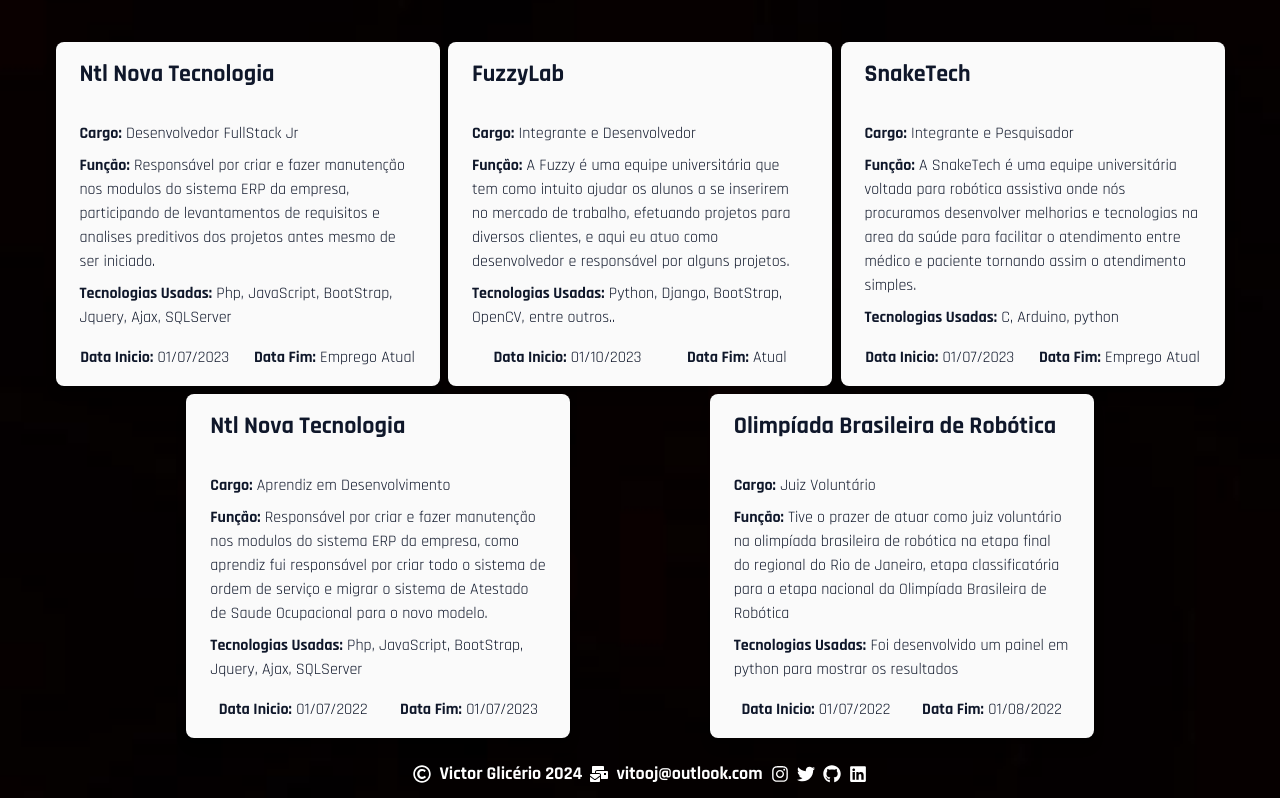
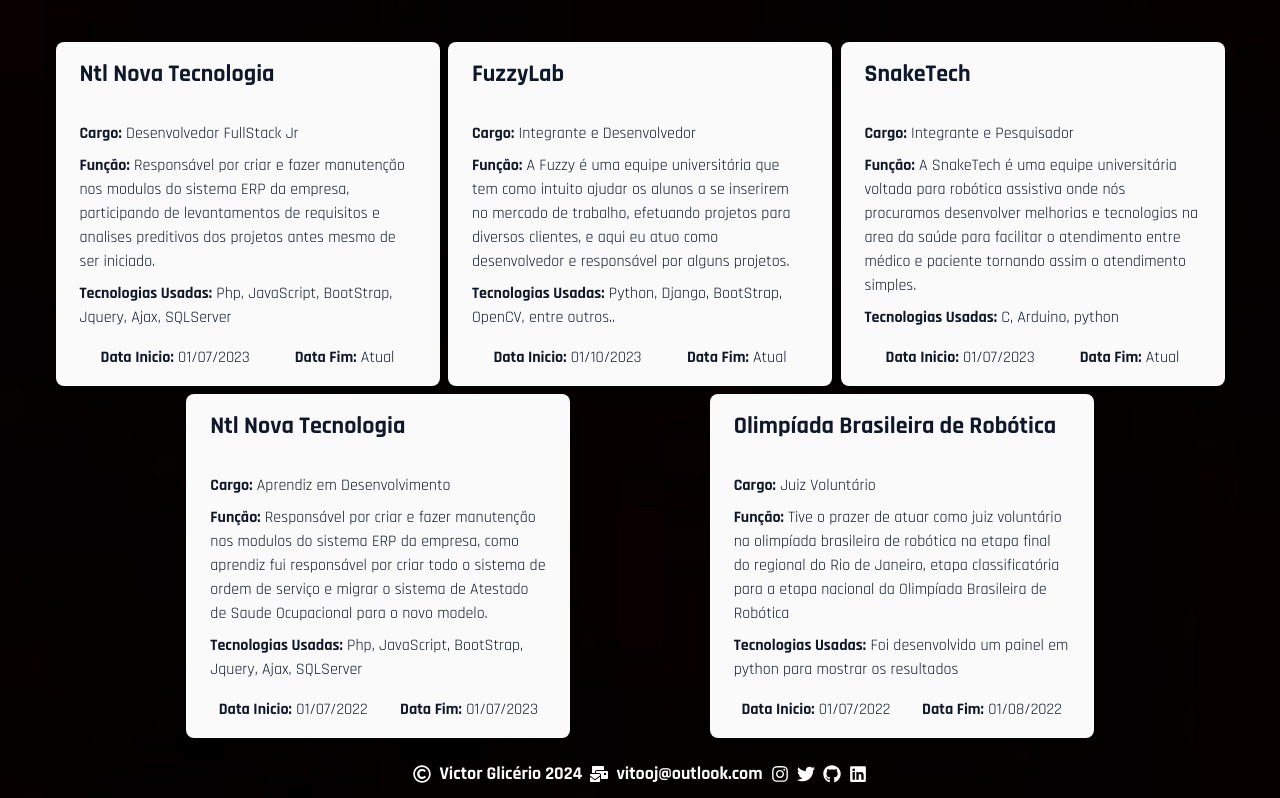
Before and after one commit to ImGlic/Portifolio-VictorGlicerio, a React (Create React App) app: page / in a window 1280 px wide. Shown: the part 2190-2988 px from the top of the page. Built offline with nearby package versions, Linux system fonts and the light colour scheme; the HTML template or start-up script is replaced by a standard one; a web font is replaced by a local one.

Commit message:
ajustes na descrição do data fim work

```diff
--- a/src/components/Work.js
+++ b/src/components/Work.js
@@ -20,7 +20,7 @@
             de ser iniciado."
             tecnologiasUsadas="Php, JavaScript, BootStrap, Jquery, Ajax, SQLServer"
             dataInicio="01/07/2023"
-            dataFim="Emprego Atual"
+            dataFim="Atual"
           />
 
           <CardWork
@@ -43,7 +43,7 @@
              entre médico e paciente tornando assim o atendimento simples."
             tecnologiasUsadas="C, Arduino, python"
             dataInicio="01/07/2023"
-            dataFim="Emprego Atual"
+            dataFim="Atual"
           />
 
           <CardWork
```
